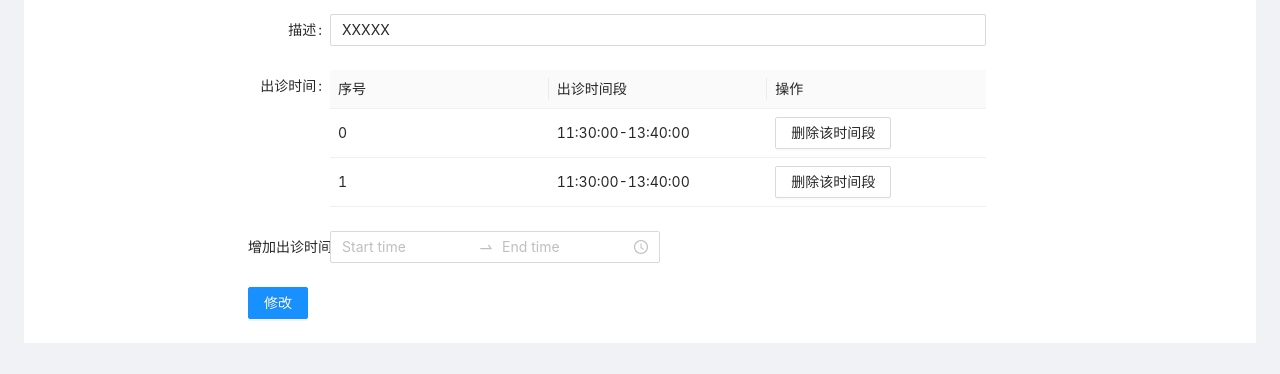
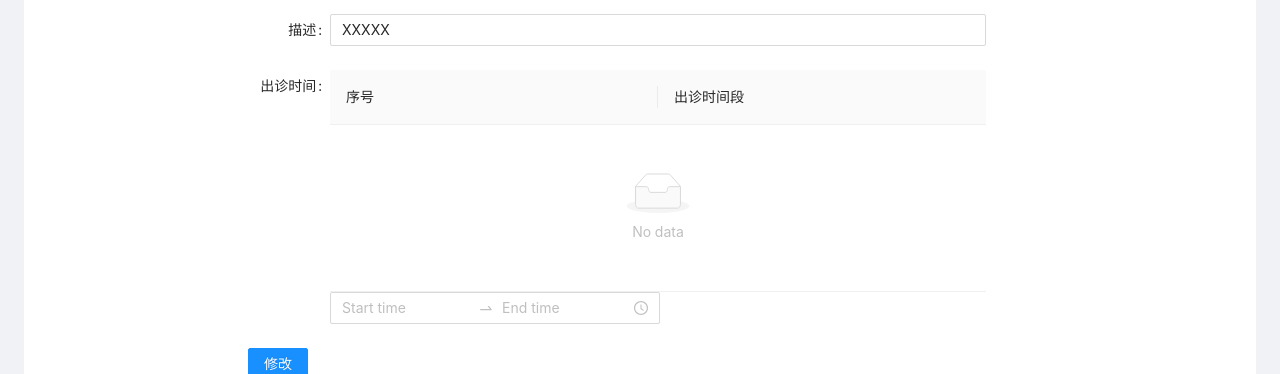
Before and after one commit to yuaanlin/zju-se-project, a Next.js app: page /account/info in a window 1280 px wide. Shown: the part 570-944 px from the top of the page. Built offline with nearby package versions, Linux system fonts and the light colour scheme.

Commit message:
增加时间段

```diff
--- a/pages/account/AddSchedule.tsx
+++ b/pages/account/AddSchedule.tsx
@@ -1,13 +1,43 @@
 import React, { useState } from 'react';
-import { TimePicker } from 'antd';
+import { TimePicker , Table} from 'antd';
 
-const AddSchedule = () => {
+
+const AddSchedule = (schedulelist) => {
   const [value, setValue] = useState(null);
   const onChange = time => {
+    const newlist = [...schedulelist.value, time[0].toString()+" - "+time[1].toString()]
+    schedulelist.onChange(newlist)
     setValue(time);
   };
-
-  return <TimePicker.RangePicker value={value} onChange={onChange} />;
+  const fixedColumns = [
+    {
+        title: '序号',
+        dataIndex: 'index',
+        // fixed: true,
+    },
+    {
+        title: '出诊时间段',
+        dataIndex: 'date',
+        // fixed: true,
+    },
+    ];
+  const fixedData = []
+  schedulelist.value.map((item,index) => {
+      fixedData.push({index,
+          date: item})
+  })
+  // console.log(fixedData)
+  return(
+    <div>
+      <Table
+        columns={fixedColumns}
+        dataSource={fixedData}
+        pagination={false}
+        scroll={{y: 500 }}
+      />
+      <TimePicker.RangePicker value={value} onChange={onChange}/>
+    </div>
+  )
 };
 
 export default AddSchedule;
--- a/pages/account/info.tsx
+++ b/pages/account/info.tsx
@@ -95,7 +95,7 @@ const doctor : doctor_info =
 ,   phone                 : "12345678901"
 ,   email                 : "Doctor@Q.com"
 ,   description           : "XXXXX"
-,   visitTime             : ['11:30:00-13:40:00','11:30:00-13:40:00']
+,   visitTime             : []
 }
 
 const DoctorInfo = ({info}:{info:doctor_info})=>{
@@ -110,32 +110,6 @@ const DoctorInfo = ({info}:{info:doctor_info})=>{
         .then(()=>console.log("OK"))
         .catch(()=>alert("修改失败，检查网络"))
         */
-    const fixedColumns = [
-        {
-            title: '序号',
-            dataIndex: 'index',
-            fixed: true,
-        },
-        {
-            title: '出诊时间段',
-            dataIndex: 'date',
-            fixed: true,
-        },
-        {
-            title: '操作',
-            render: (text: any, record: any) => (
-            <Space size="middle">
-                <Button>删除该时间段</Button>
-            </Space>
-            ),
-        },
-        ];
-    const fixedData = []
-    const new_phase = ""
-    info.visitTime.map((item,index) => {
-        fixedData.push({index,
-            date: item})
-    })
     return (<>
         <SiderMenu />
 
@@ -163,16 +137,9 @@ const DoctorInfo = ({info}:{info:doctor_info})=>{
         <Form.Item name="phone" label="电话"><Input /></Form.Item>
         <Form.Item name="email" label="邮件"><Input /></Form.Item>
         <Form.Item name="description" label="描述"><Input /></Form.Item>
-        <Form.Item label="出诊时间">
-            <Table
-            columns={fixedColumns}
-            dataSource={fixedData}
-            pagination={false}
-            scroll={{y: 500 }}
-            size="small"
-            />
+        <Form.Item name="visitTime" label="出诊时间">
+            <AddSchedule schedulelist={info.visitTime}/>
         </Form.Item>
-        <Form.Item name="visitTime" label="增加出诊时间"><AddSchedule /></Form.Item>
         <Button type="primary" htmlType="submit"> 修改 </Button>
         </Form>
         </Content>
```
